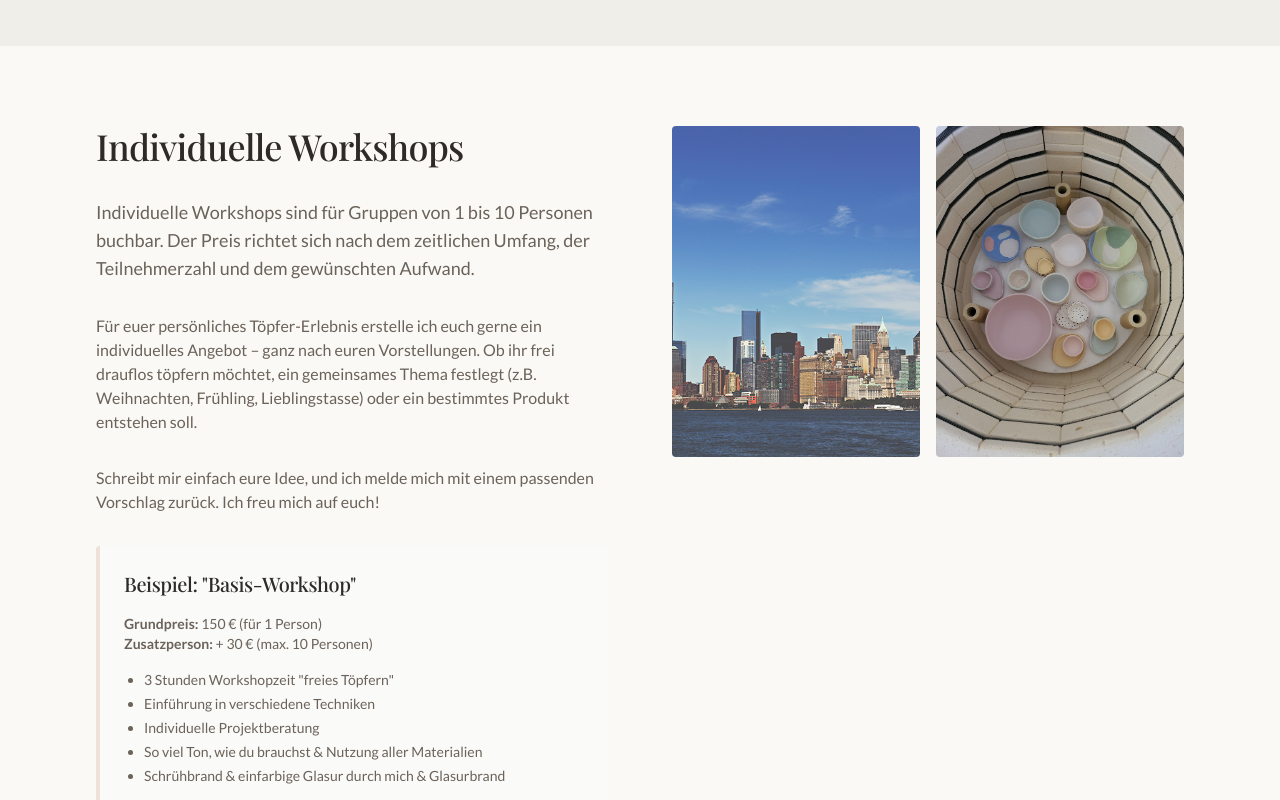
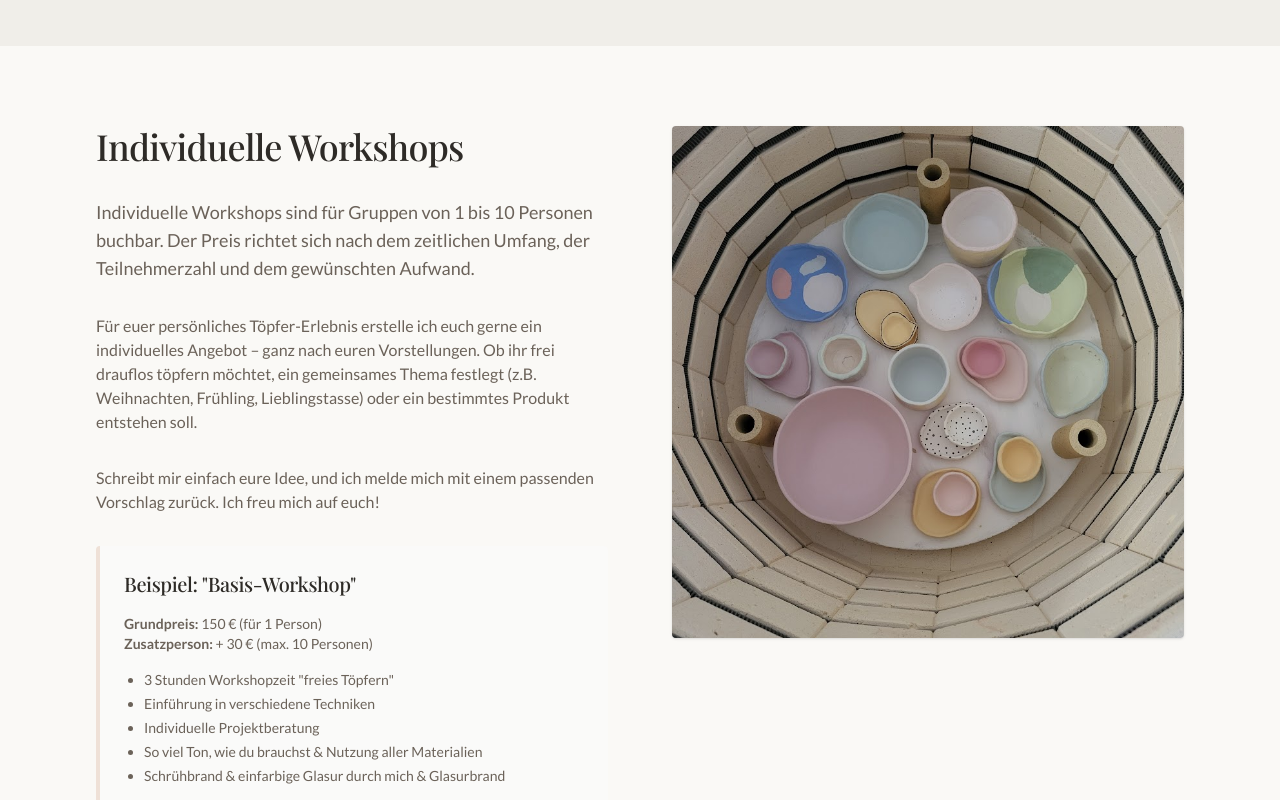
Before and after one commit to claytopia/claytopia-next, a Next.js app: page /workshops in a window 1280 px wide. Shown: the part 1680-2480 px from the top of the page. Built offline with nearby package versions, Linux system fonts and the light colour scheme; a web font is replaced by a local one.

Commit message:
fix: use single image for individual workshops section

```diff
--- a/app/workshops/page.tsx
+++ b/app/workshops/page.tsx
@@ -151,24 +151,14 @@ export default function WorkshopsPage() {
 
             </div>
 
-            {/* Images */}
-            <div className="grid grid-cols-2 gap-4">
-               <div className="relative aspect-[3/4] rounded-sm overflow-hidden">
-                  <Image
-                    src="/img/portfolio/work3.jpg"
-                    alt="Individueller Workshop"
-                    fill
-                    className="object-cover"
-                  />
-               </div>
-               <div className="relative aspect-[3/4] rounded-sm overflow-hidden">
-                  <Image
-                    src="/img/clayclub/20250521_133103.jpg"
-                    alt="Kreatives Arbeiten"
-                    fill
-                    className="object-cover"
-                  />
-               </div>
+            {/* Image */}
+            <div className="relative aspect-[4/5] lg:aspect-square rounded-sm overflow-hidden shadow-sm">
+               <Image
+                src="/img/clayclub/20250521_133103.jpg"
+                alt="Töpfern im Workshop"
+                fill
+                className="object-cover"
+              />
             </div>
 
           </div>
```
